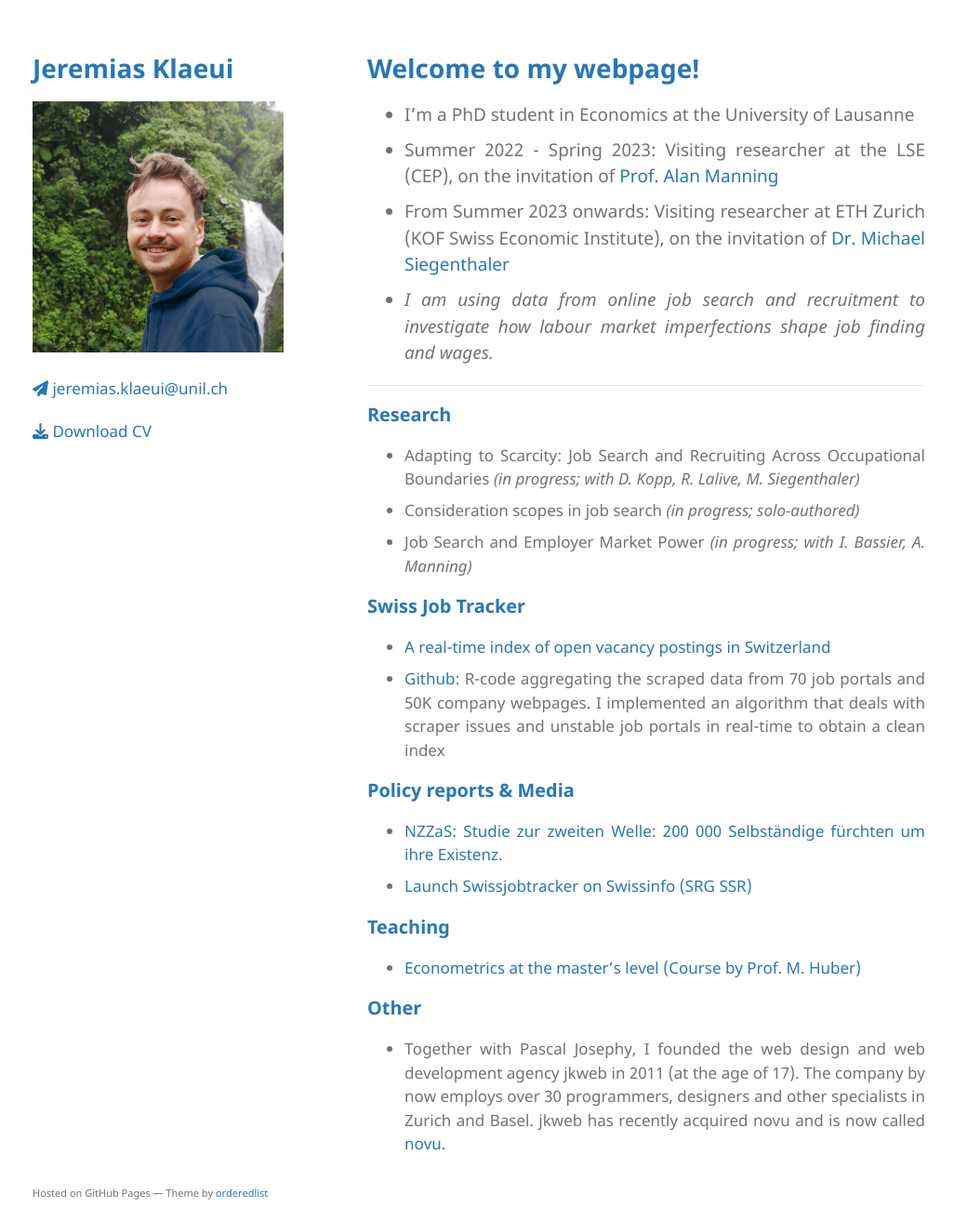
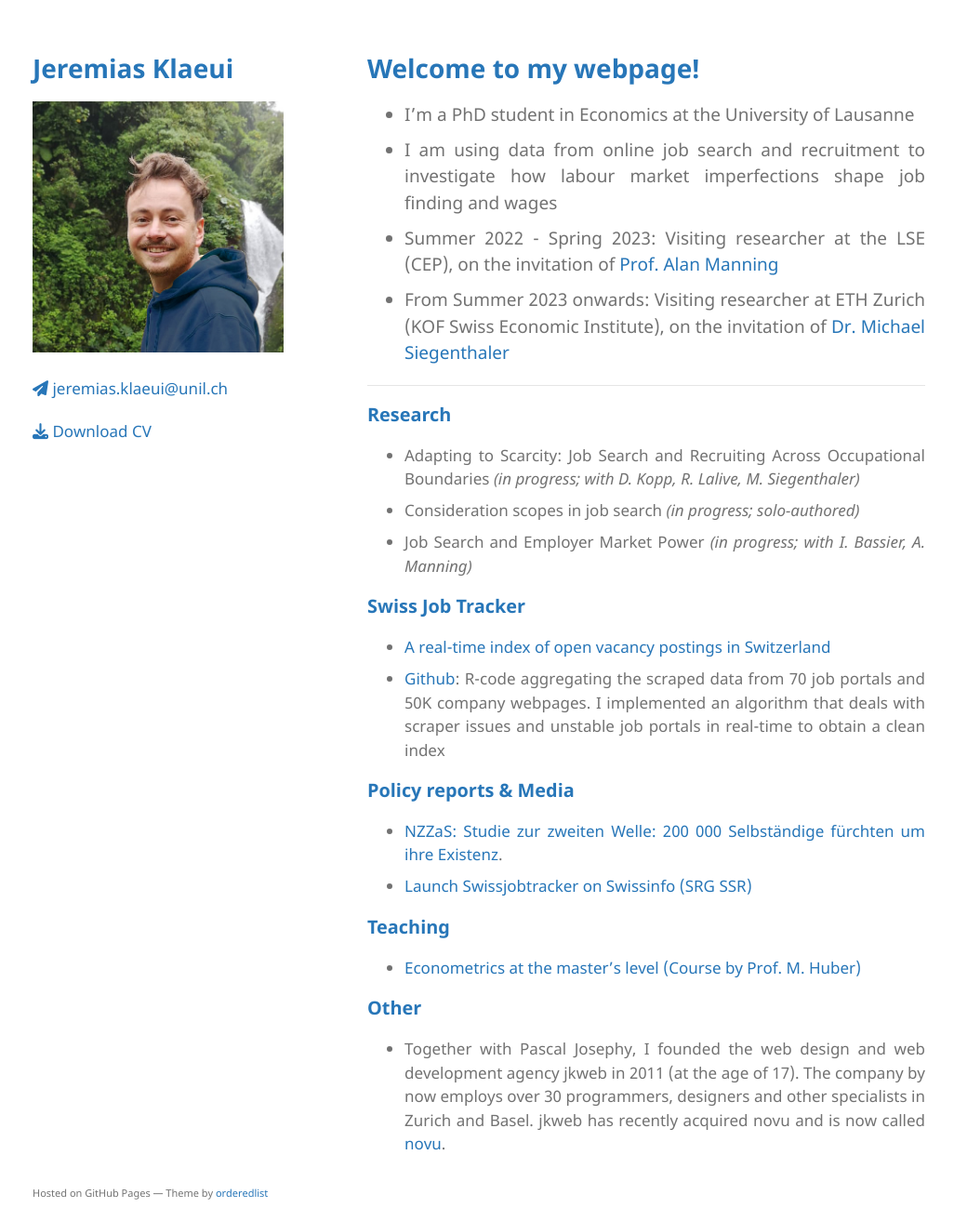
Before and after one commit to jklaeui/jklaeui.github.io, a Jekyll site: the page built from index.md, in a window 1280 px wide and 1313 px high. Shown: the whole window at 93% size, without its empty margins (125-1151 px from the left). Built offline with Jekyll 4.4.1, drawn with Linux system fonts in a browser that asks for light colours; nearby versions of some CDN libraries; our own code applies the rules of GitHub Pages for plain Markdown files; the repository's description, which GitHub fills in, is left out.

Commit message:
text order change

```diff
--- a/index.md
+++ b/index.md
@@ -1,9 +1,9 @@
 # Welcome to my webpage!
 
 - I'm a PhD student in Economics at the University of Lausanne
+- I am using data from online job search and recruitment to investigate how labour market imperfections shape job finding and wages
 - Summer 2022 - Spring 2023: Visiting researcher at the LSE (CEP), on the invitation of [Prof. Alan Manning](https://en.wikipedia.org/wiki/Alan_Manning)
 - From Summer 2023 onwards: Visiting researcher at ETH Zurich (KOF Swiss Economic Institute), on the invitation of [Dr. Michael Siegenthaler](https://kof.ethz.ch/en/the-institute/kof-divisions/research-division-labour-market-economics.html)
-- *I am using data from online job search and recruitment to investigate how labour market imperfections shape job finding and wages.*
 
 ***
 
```
